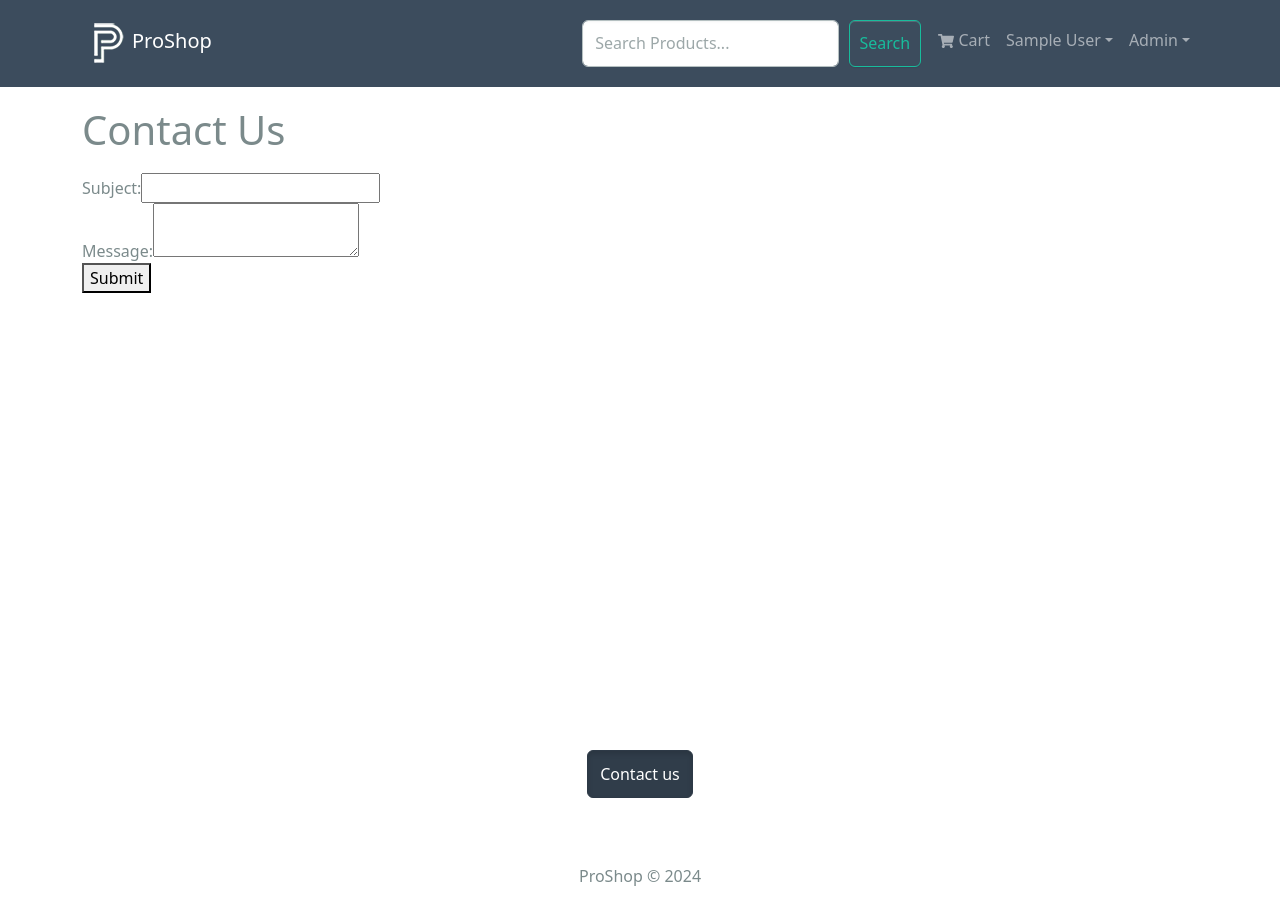
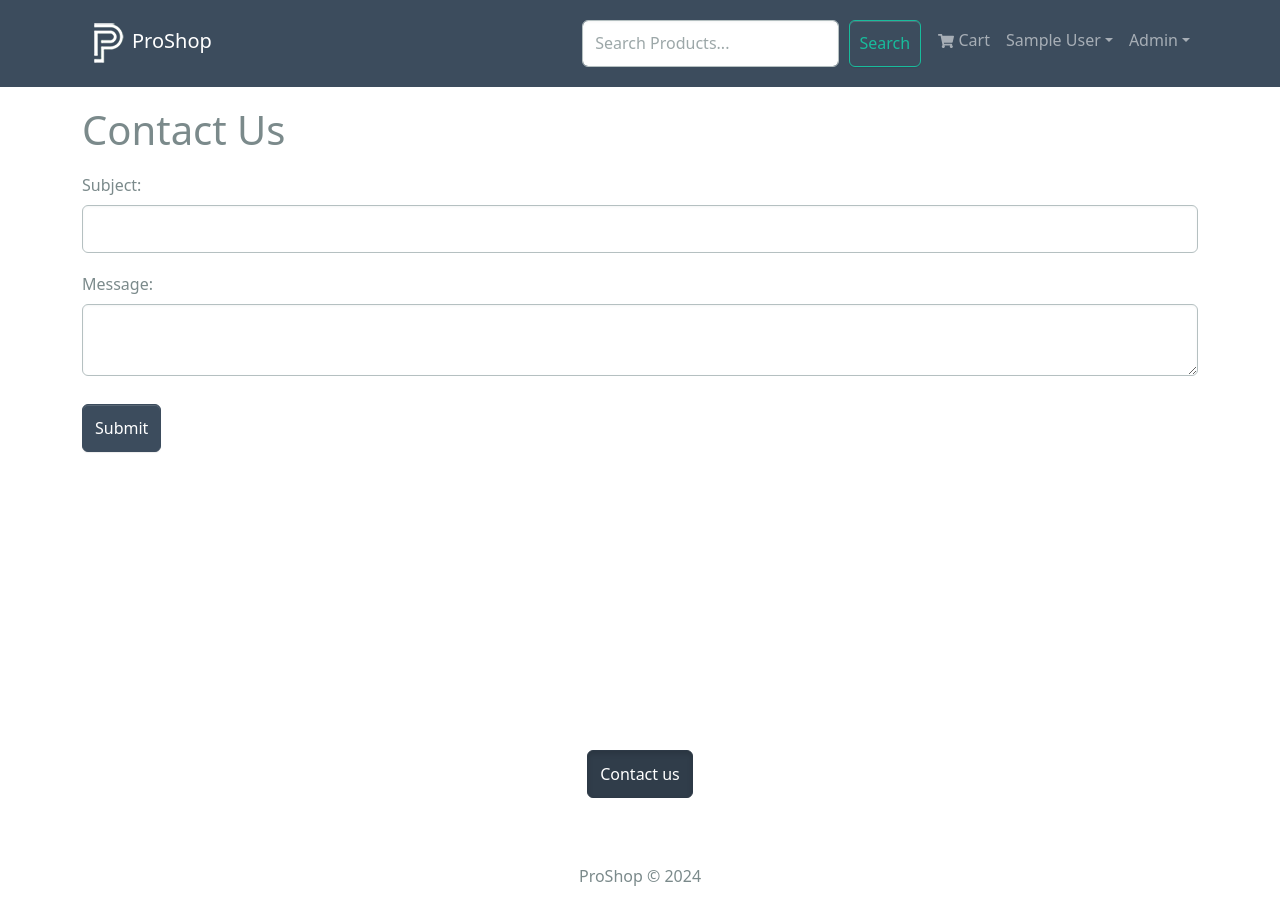
Before and after one commit to trentdguillen/proshop, a React (Create React App) app in the folder frontend/: page /contact in a window 1280 px wide. Shown: the top 920 px of the page. Built offline with nearby package versions, Linux system fonts and the light colour scheme; sample sign-in values are in the browser's storage.

Commit message:
updated contactscreen to work with newley integrated backend

```diff
--- a/frontend/src/screens/ContactScreen.jsx
+++ b/frontend/src/screens/ContactScreen.jsx
@@ -1,5 +1,8 @@
-// ContactPage.js
 import React, { useState } from 'react';
+import { Form, Button } from 'react-bootstrap';
+import { useSendEmailMutation } from '../slices/emailSlice';
+import Loader from '../components/Loader';
+import { toast } from 'react-toastify';
 
 const ContactScreen = () => {
   const [formData, setFormData] = useState({
@@ -8,32 +11,57 @@ const ContactScreen = () => {
   });
 
   const { subject, message } = formData;
+  const [sendEmail, { isLoading }] = useSendEmailMutation();
 
   const handleChange = (e) => {
     setFormData({ ...formData, [e.target.name]: e.target.value });
   };
 
-  const handleSubmit = (e) => {
+  const handleSubmit = async (e) => {
     e.preventDefault();
-    // Handle form submission
-    // You can use fetch or any other method to send the form data to the backend
-    console.log(formData);
+
+    if (!subject || !message) {
+      toast.error('Please fill out both the subject and message fields.');
+      return;
+    }
+
+    try {
+      await sendEmail({ subject, message });
+      setFormData({ subject: '', message: '' });
+      toast.success('Email sent successfully');
+    } catch (error) {
+      console.error('Error occurred while sending email:', error);
+      toast.error('Failed to send email. Please try again later.');
+    }
   };
 
   return (
     <div>
       <h1>Contact Us</h1>
-      <form onSubmit={handleSubmit}>
-        <div>
-          <label>Subject:</label>
-          <input type="text" name="subject" value={subject} onChange={handleChange} />
-        </div>
-        <div>
-          <label>Message:</label>
-          <textarea name="message" value={message} onChange={handleChange} />
-        </div>
-        <button type="submit">Submit</button>
-      </form>
+      <Form onSubmit={handleSubmit}>
+        <Form.Group controlId='subject' className="my-3">
+          <Form.Label>Subject:</Form.Label>
+          <Form.Control
+            type='text'
+            name='subject'
+            value={subject}
+            onChange={handleChange}
+          />
+        </Form.Group>
+        <Form.Group controlId='message' className="my-3">
+          <Form.Label>Message:</Form.Label>
+          <Form.Control
+            as='textarea'
+            name='message'
+            value={message}
+            onChange={handleChange}
+          />
+        </Form.Group>
+        <Button type='submit' variant='primary' className="mt-2" disabled={isLoading}>
+          Submit
+        </Button>
+        {isLoading && <Loader />}
+      </Form>
     </div>
   );
 };
```
